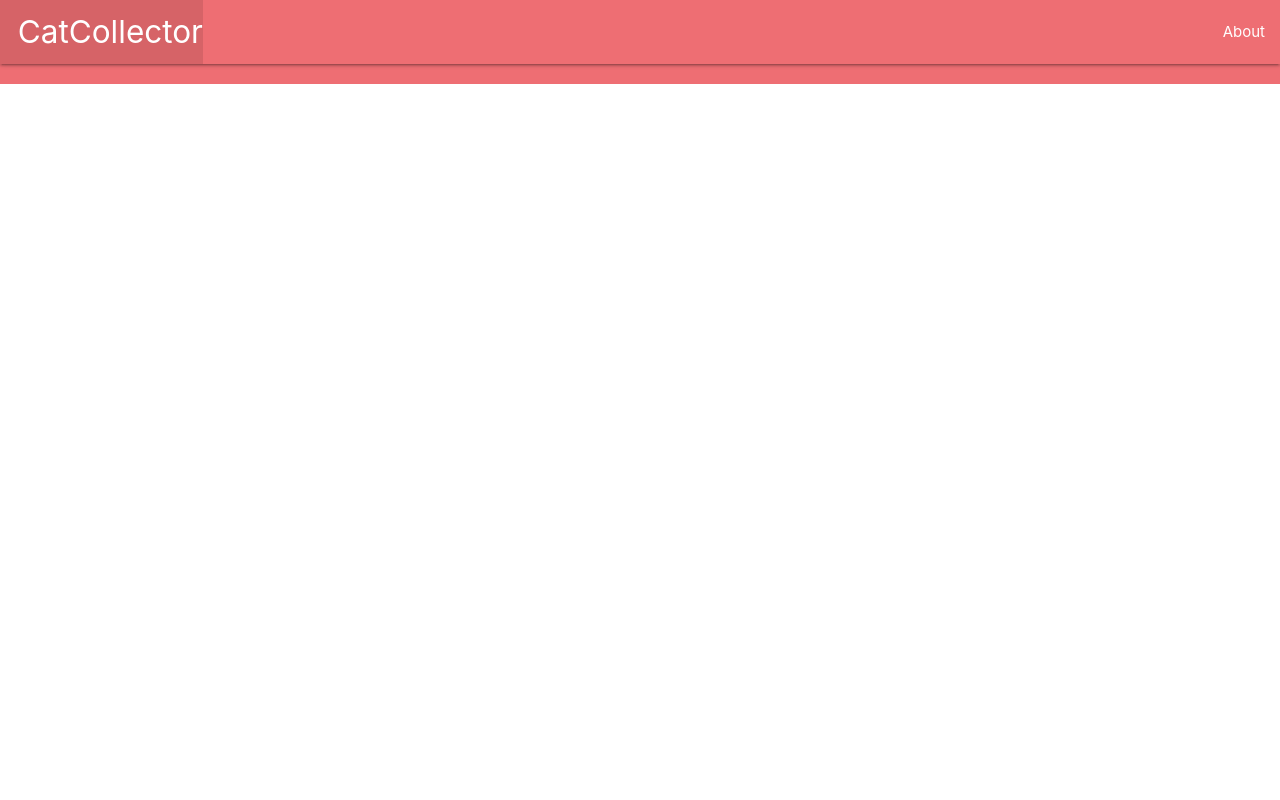
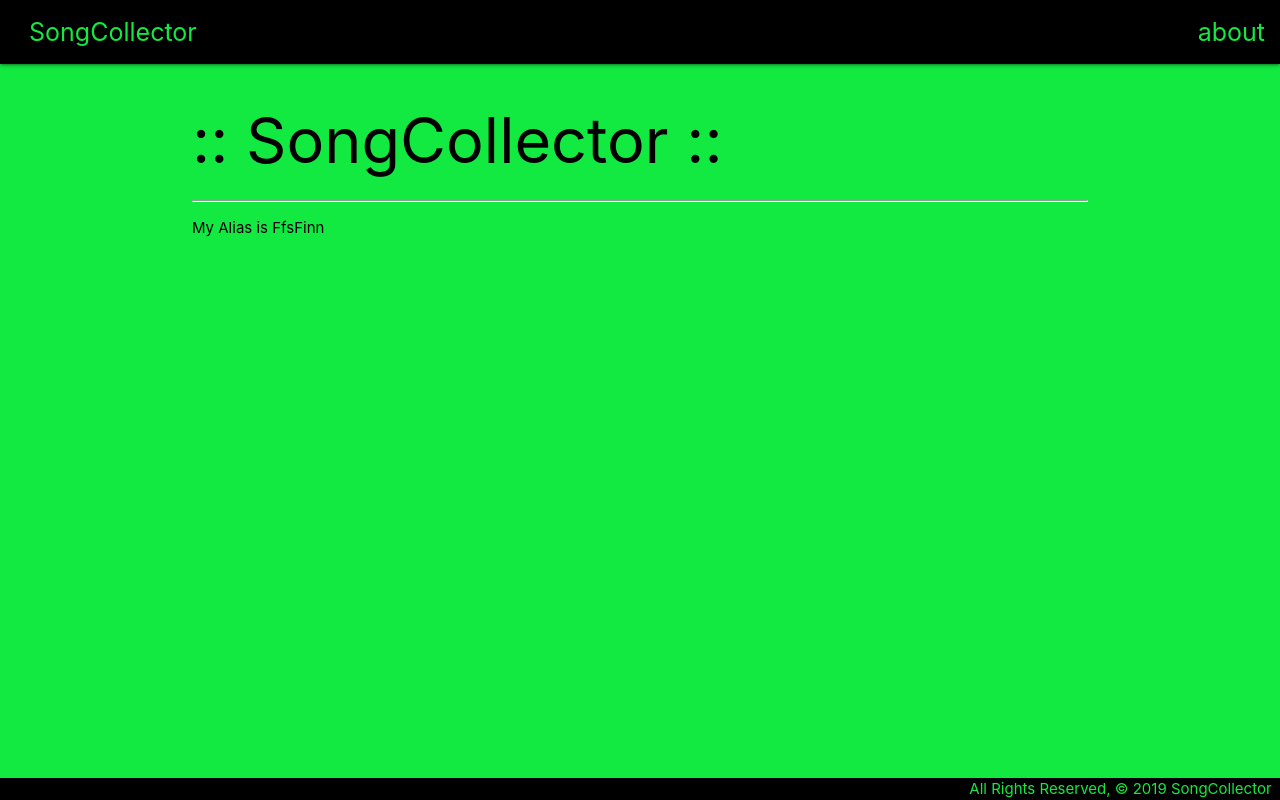
Before and after one commit to ffsfinn/Song-Collection, a Django app: page /about/ in a window 1280 px wide. Run offline with Django 3.2, Linux system fonts and the light colour scheme.

Commit message:
Color/UI Changed

```diff
--- /dev/null
+++ b/main_app/static/css/style.css
@@ -0,0 +1,27 @@
+body {
+    display: flex;
+    min-height: 100vh;
+    flex-direction: column;
+    background-color: rgb(18, 233, 65);
+    color: black;
+  }
+
+  main {
+    flex: 1 0 auto;
+  }
+
+  footer.page-footer {
+    padding-top: 0;
+    text-align: right;
+    background-color: black;
+    color: rgb(18, 233, 65);
+  }
+
+  .nav-wrapper {
+    background-color: black;
+}
+
+nav ul li a {
+    color: rgb(18, 233, 65);
+    font-size: 25px;
+}
--- a/main_app/templates/about.html
+++ b/main_app/templates/about.html
@@ -1,31 +1,8 @@
-<!DOCTYPE html>
-<html lang="en">
-<head>
-  <meta charset="UTF-8">
-  <meta name="viewport" content="width=device-width, initial-scale=1.0">
-  <meta http-equiv="X-UA-Compatible" content="ie=edge">
-  <title>Cat Collector</title>
-  <link rel="stylesheet" href="https://cdnjs.cloudflare.com/ajax/libs/materialize/1.0.0/css/materialize.min.css">
-</head>
-<body>
-  <header class="navbar-fixed">
-    <nav>
-      <div class="nav-wrapper">
-        <ul>
-          <li><a href="/" class="left brand-logo">&nbsp;&nbsp;CatCollector</a></li>
-        </ul>
-        <ul class="right">
-          <li><a href="/about">About</a></li>
-        </ul>
-      </div>
-    </nav>
-  </header>
-  <main class="container">
-    {% block content %}
-    {% endblock %}
-  </main>
-  <footer class="page-footer">
-    <div class="right">All Rights Reserved, &copy; 2019 Cat Collector &nbsp;</div>
-  </footer>
-</body>
-</html>
+{% extends 'base.html' %}
+{% block content %}
+
+<h1>:: SongCollector ::</h1>
+<hr />
+<p>My Alias is FfsFinn</p>
+
+{% endblock %}
--- a/main_app/templates/base.html
+++ b/main_app/templates/base.html
@@ -1,8 +1,33 @@
-{% extends 'base.html' %}
-{% block content %}
-
-<h1>:: SongCollector ::</h1>
-<hr />
-<p>Hire the SongCollector</p>
-
-{% endblock %}
+{% load static %}
+<!DOCTYPE html>
+<html lang="en">
+<head>
+  <meta charset="UTF-8">
+  <meta name="viewport" content="width=device-width, initial-scale=1.0">
+  <meta http-equiv="X-UA-Compatible" content="ie=edge">
+  <title>SongCollector</title>
+  <link rel="stylesheet" href="https://cdnjs.cloudflare.com/ajax/libs/materialize/1.0.0/css/materialize.min.css">
+  <link rel="stylesheet" type="text/css" href="{% static 'css/style.css' %}">
+</head>
+<body>
+  <header class="navbar-fixed">
+    <nav>
+      <div class="nav-wrapper">
+        <ul>
+          <li><a href="/" class="left">&nbsp;&nbsp;SongCollector</a></li>
+        </ul>
+        <ul class="right">
+          <li><a href="/about">about</a></li>
+        </ul>
+      </div>
+    </nav>
+  </header>
+  <main class="container">
+    {% block content %}
+    {% endblock %}
+  </main>
+  <footer class="page-footer">
+    <div class="right">All Rights Reserved, &copy; 2019 SongCollector &nbsp;</div>
+  </footer>
+</body>
+</html>
--- a/main_app/views.py
+++ b/main_app/views.py
@@ -5,7 +5,7 @@ from django.http import HttpResponse
 
 # Define the home view
 def home(request):
-  return HttpResponse('<h1>Welcome to SongCollector /ᐠ｡‸｡ᐟ\ﾉ</h1>')
+  return render(request, 'base.html')
 
 def about(request):
     return render(request, 'about.html')
```
